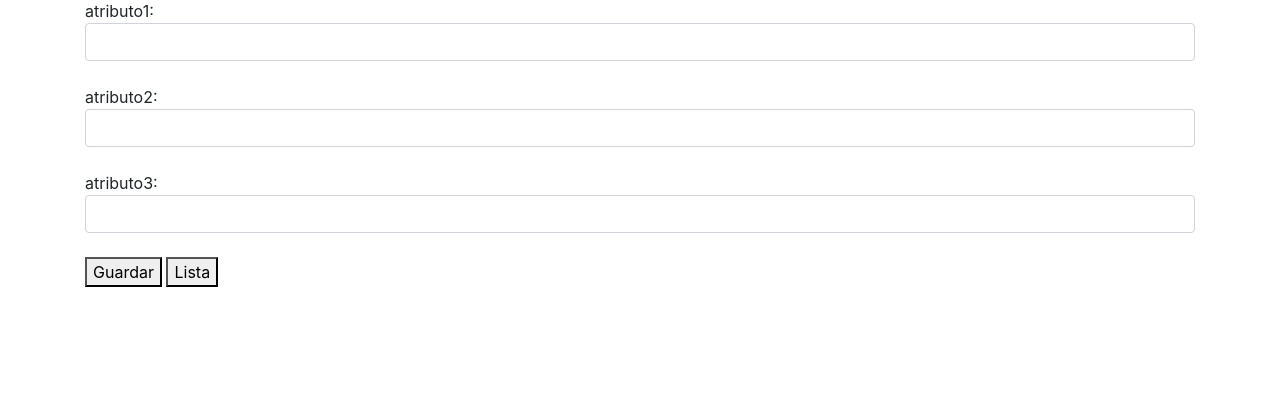
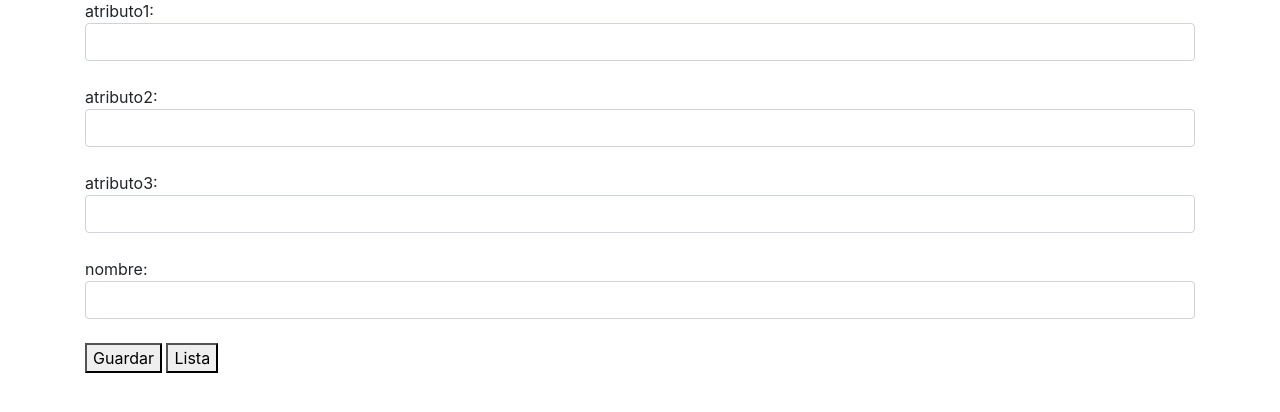
Before and after one commit to Luisfemocha/Tedecoco, a Django app: template proyTeoCoCo/GenCod/templates/generados/formulario.html in a window 1280 px wide. Shown: the part 121-533 px from the top of the page. Run offline with Django 3.2, Linux system fonts and the light colour scheme; the template is opened without the code that fills it, so the values that code supplies are empty; some libraries are stand-ins or nearby versions.

```diff
--- a/proyTeoCoCo/GenCod/templates/generados/formulario.html
+++ b/proyTeoCoCo/GenCod/templates/generados/formulario.html
@@ -13,6 +13,8 @@ atributo2:<br>
 <input type=" psw" name="atributo2" id="atributo2"class='form-control' ><br>
 atributo3:<br>
 <input type=" number" name="atributo3" id="atributo3"class='form-control' ><br>
+nombre:<br>
+<input type=" string" name="nombre" id="nombre"class='form-control' ><br>
 </form>
 <button name="Guardar">Guardar</button>
 <button name="Lista">Lista</button>
```
Also changed, not shown: 1 other file.
